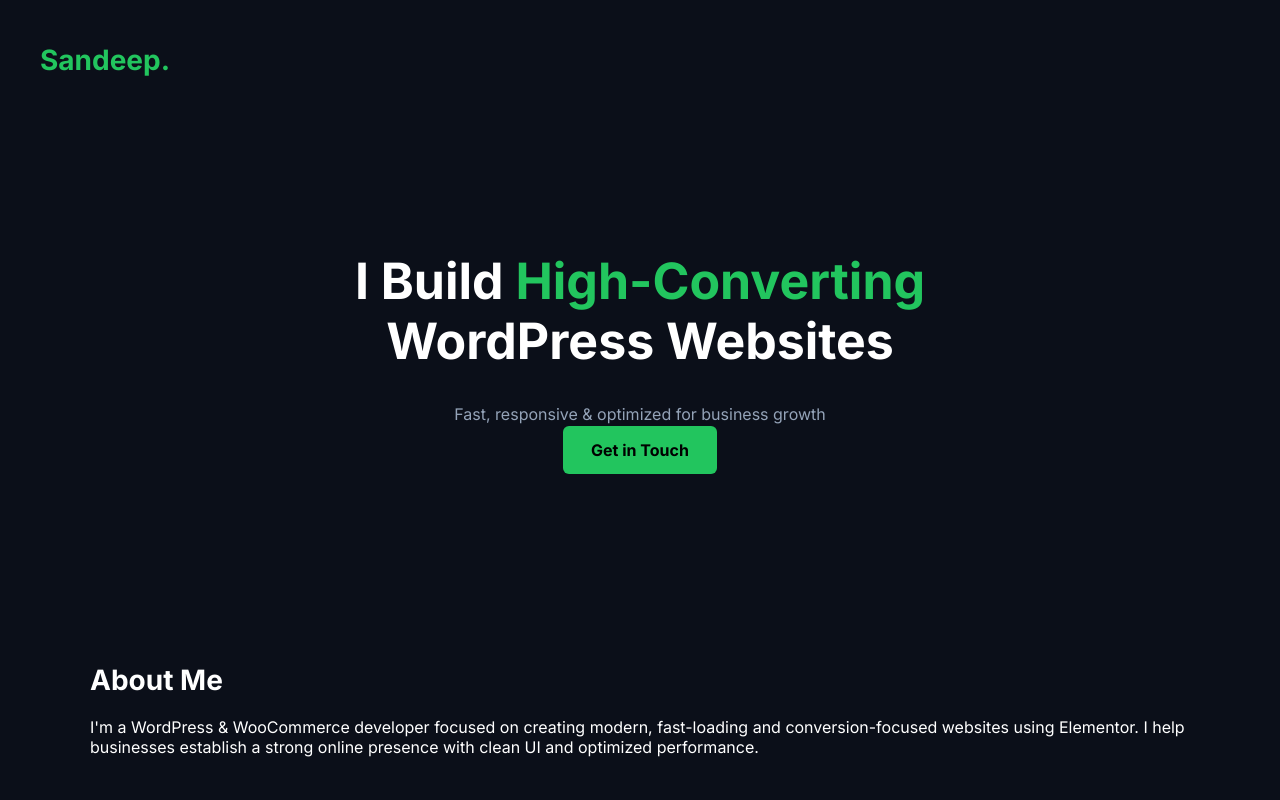
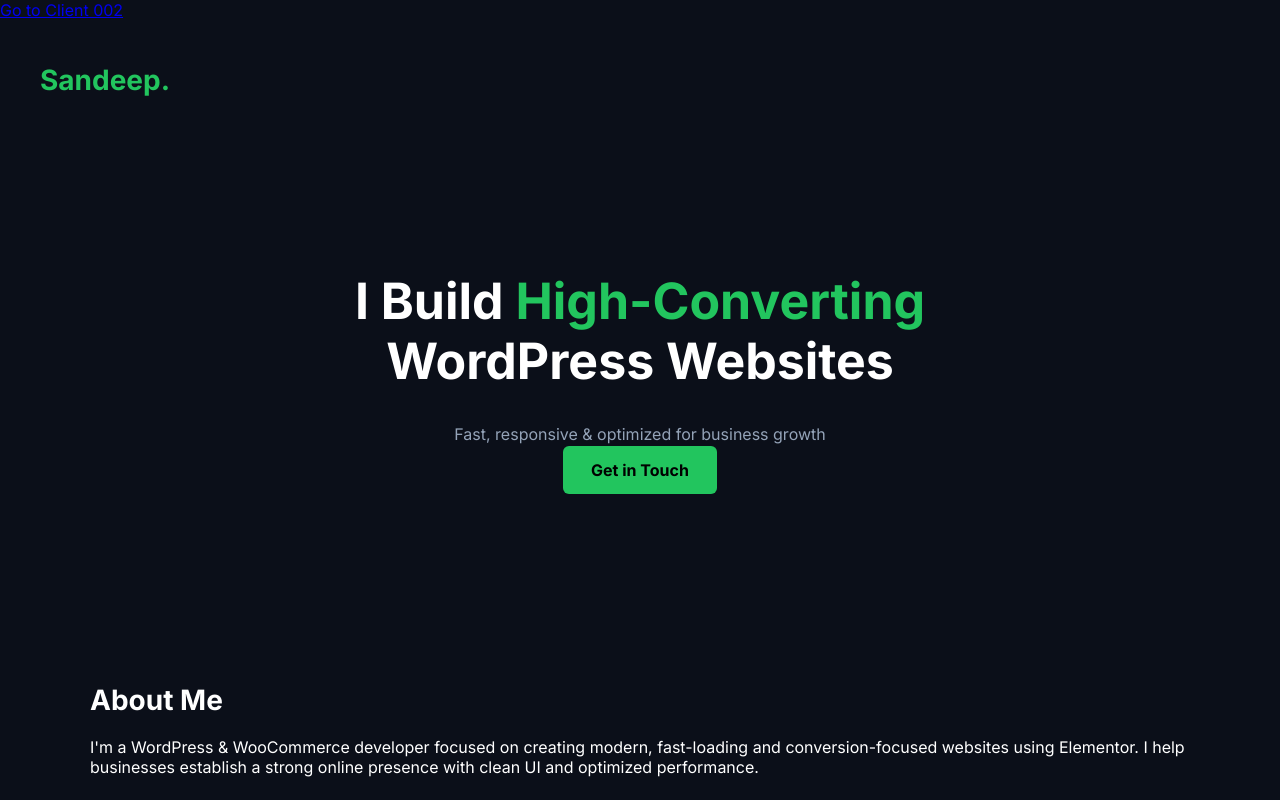
Before and after one commit to sandeepranawat1998-bit/sandeep-portfolio, a plain HTML site: page index.html in a window 1280 px wide. Shown: the top 800 px of the page. Drawn offline with Linux system fonts and the light colour scheme.

Commit message:
Update index.html

```diff
--- a/index.html
+++ b/index.html
@@ -115,7 +115,7 @@ footer {
 </head>
 
 <body>
-
+<a href="client002/">Go to Client 002</a>
 <nav>
     <h2>Sandeep.</h2>
 </nav>
```
